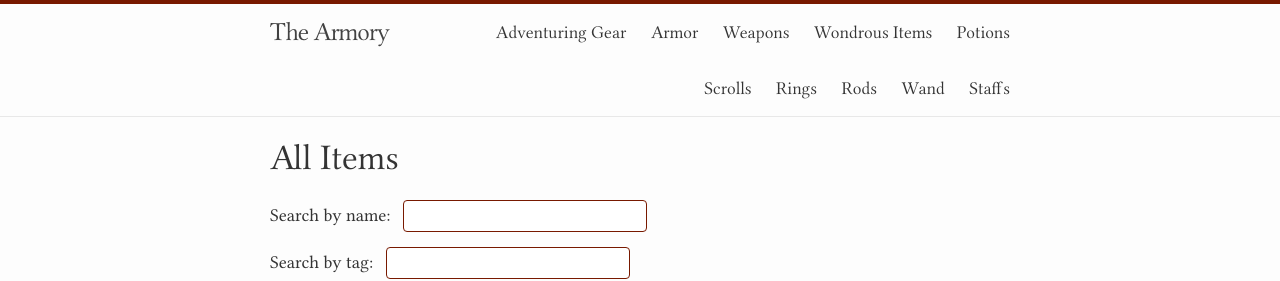
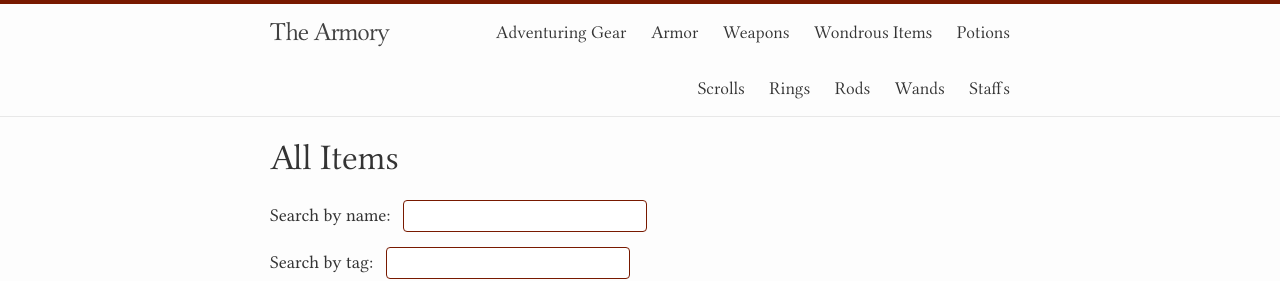
Before and after one commit to Traneptora/armory, a Jekyll site: the page built from index.html, in a window 1280 px wide. Shown: the top 281 px of the page. Built offline with Jekyll 4.4.1, drawn with Linux system fonts in a browser that asks for light colours.

Commit message:
types.yml: fix types

```diff
--- a/_data/types.yml
+++ b/_data/types.yml
@@ -22,6 +22,9 @@
      name: "Simple"
 - tag: wondrous-item
   name: "Wondrous Items"
+  subtags:
+   - tag: tattoo
+     name: "Tattoo"
 - tag: potion
   name: "Potions"
 - tag: scroll
@@ -31,6 +34,6 @@
 - tag: rod
   name: "Rods"
 - tag: wand
-  name: "Wand"
+  name: "Wands"
 - tag: staff
   name: "Staffs"
```
